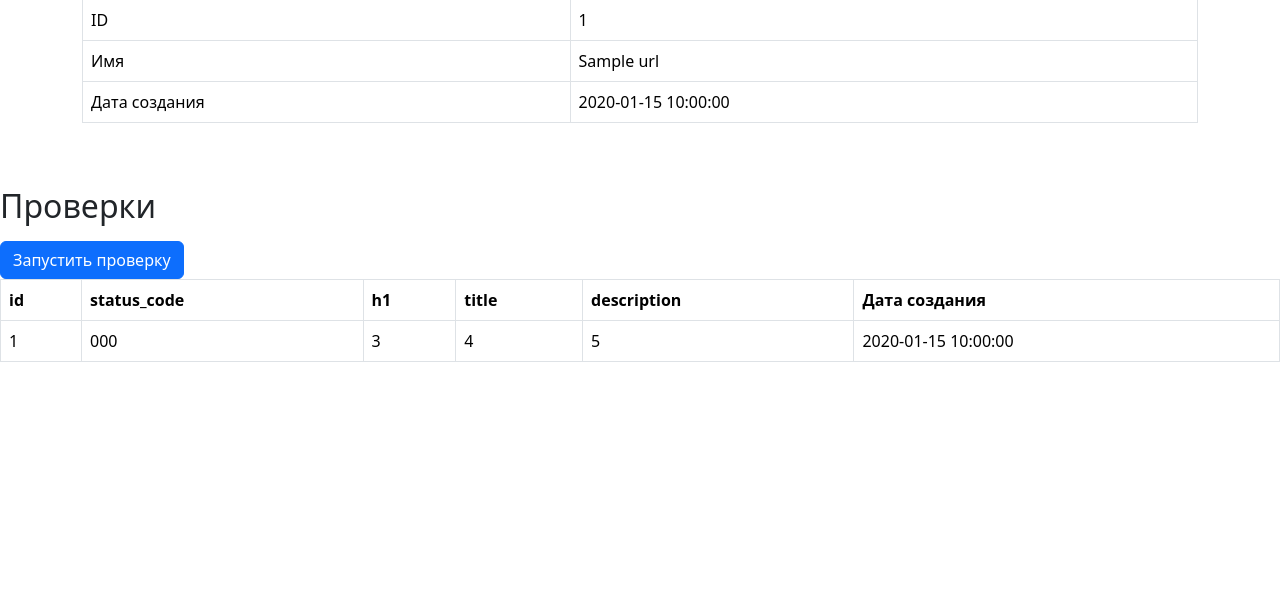
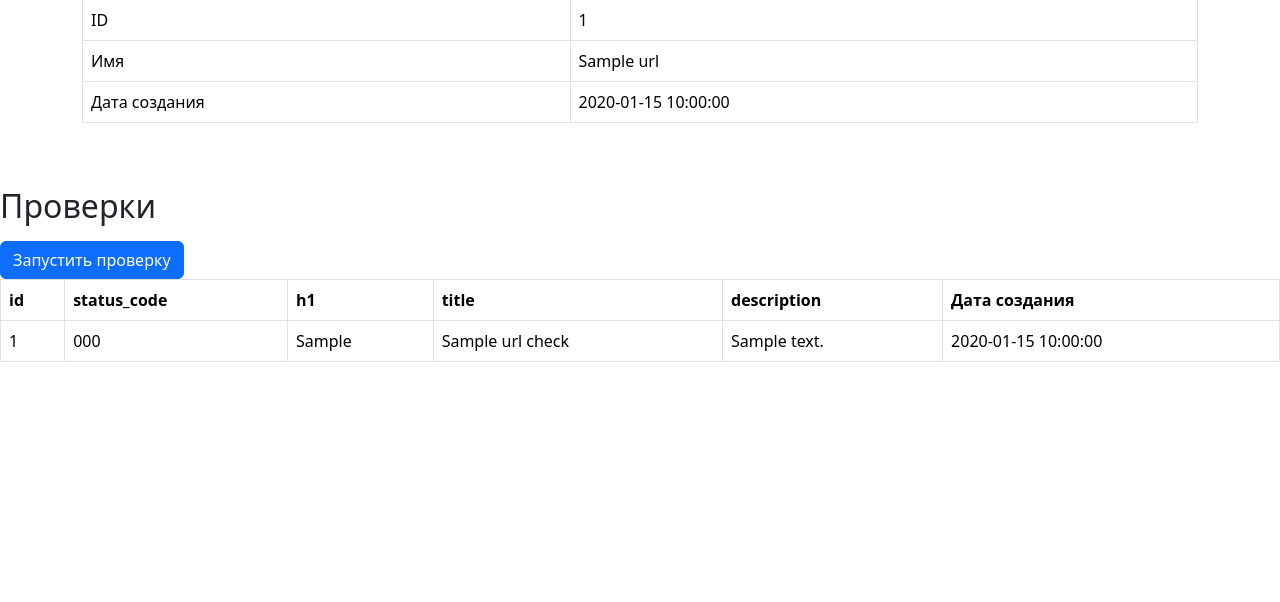
Before and after one commit to farguz/python-project-83, a Flask app: page /urls/1 in a window 1280 px wide. Shown: the part 129-731 px from the top of the page. Run offline with Flask 3, Linux system fonts and the light colour scheme; a database or web service that is not in the repository returns one stand-in record (values such as "Sample title"); some libraries are stand-ins or nearby versions.

Commit message:
update, now check shows content of h1, title, desc tags

```diff
--- a/page_analyzer/app.py
+++ b/page_analyzer/app.py
@@ -2,6 +2,7 @@ import os
 from datetime import datetime
 from urllib.parse import urlparse
 
+import bs4
 import psycopg2
 import requests
 import validators
@@ -118,7 +119,7 @@ def get_url_info(id):
     sql_url = """SELECT id, name, created_at
                     FROM urls
                     WHERE urls.id = (%s);"""
-    sql_select = """SELECT id, created_at, status_code
+    sql_select = """SELECT id, created_at, status_code, h1, title, description
                         FROM url_checks
                         WHERE url_id = (%s) ORDER BY id DESC;"""
     conn = connect_database()
@@ -138,8 +139,15 @@ def get_url_info(id):
 @app.route('/urls/<int:id>/checks', methods=['POST'])
 def post_url_check(id):
     sql_select = """SELECT name FROM urls WHERE id = (%s);"""
-    sql_insert = """INSERT INTO url_checks (url_id, created_at, status_code)
-                        VALUES (%s, %s, %s) RETURNING (url_id);"""
+    sql_insert = """INSERT INTO url_checks (
+                        url_id,
+                        created_at,
+                        status_code,
+                        h1,
+                        title,
+                        description
+                        )
+                    VALUES (%s, %s, %s, %s, %s, %s) RETURNING (url_id);"""
 
     conn = connect_database()
     with conn.cursor() as curs:
@@ -147,9 +155,22 @@ def post_url_check(id):
         conn.commit()
         url = curs.fetchone()[0]
         status_code = get_status_code(url)
+        tags = get_html_tags(url)  # (h1, title, description, )
+
         if status_code is None:
+            flash('Произошла ошибка при проверке', 'error')
             return redirect(url_for("get_url_info", id=id))
-        curs.execute(sql_insert, (id, datetime.now(), status_code, ))
+
+        curs.execute(sql_insert,
+                     (
+                        id,
+                        datetime.now(),
+                        status_code,
+                        tags[0],
+                        tags[1],
+                        tags[2],
+                        )
+                    )
         conn.commit()
         id = curs.fetchone()[0]
         conn.close()
@@ -157,7 +178,7 @@ def post_url_check(id):
     return redirect(url_for("get_url_info", id=id))
 
 
-def get_status_code(url):
+def get_status_code(url: str) -> int | None:
     try:
         response = requests.get(url)
         response.raise_for_status()
@@ -166,9 +187,38 @@ def get_status_code(url):
         pass
     except requests.exceptions.ConnectionError:
         pass
-    flash('Произошла ошибка при проверке', 'error')
+    # flash('Произошла ошибка при проверке', 'error')
     return None
     # return redirect(url_for("get_url_info", id=id))
+
+
+def get_html_tags(url: str) -> tuple:
+    try:
+        response = requests.get(url)
+        response.raise_for_status()
+        html_content = response.content
+        html_object = bs4.BeautifulSoup(html_content, 'lxml')
+
+        try:
+            h1 = html_object.h1.string
+        except Exception:
+            h1 = ''
+        try:
+            title = html_object.title.string
+        except Exception:
+            title = ''
+        try:
+            description = html_object.find(
+                'meta', attrs={'name': 'description'}
+                ).get('content')
+        except Exception:
+            description = ''
+
+        return h1, title, description
+
+    except requests.exceptions.RequestException:
+        # flash('Произошла ошибка при проверке', 'error')
+        return None
 
 
 def create_table():
--- a/page_analyzer/templates/url_id.html
+++ b/page_analyzer/templates/url_id.html
@@ -60,9 +60,9 @@
                 <tr>
                     <td>{{ check[0] }}</td>
                     <td>{{ check[2] }}</td>
-                    <td>3</td>
-                    <td>4</td>
-                    <td>5</td>
+                    <td>{{ check[3] }}</td>
+                    <td>{{ check[4] }}</td>
+                    <td>{{ check[5] }}</td>
                     <td>{{ check[1] }}</td>
                 </tr>
                 {% endfor %}
```
